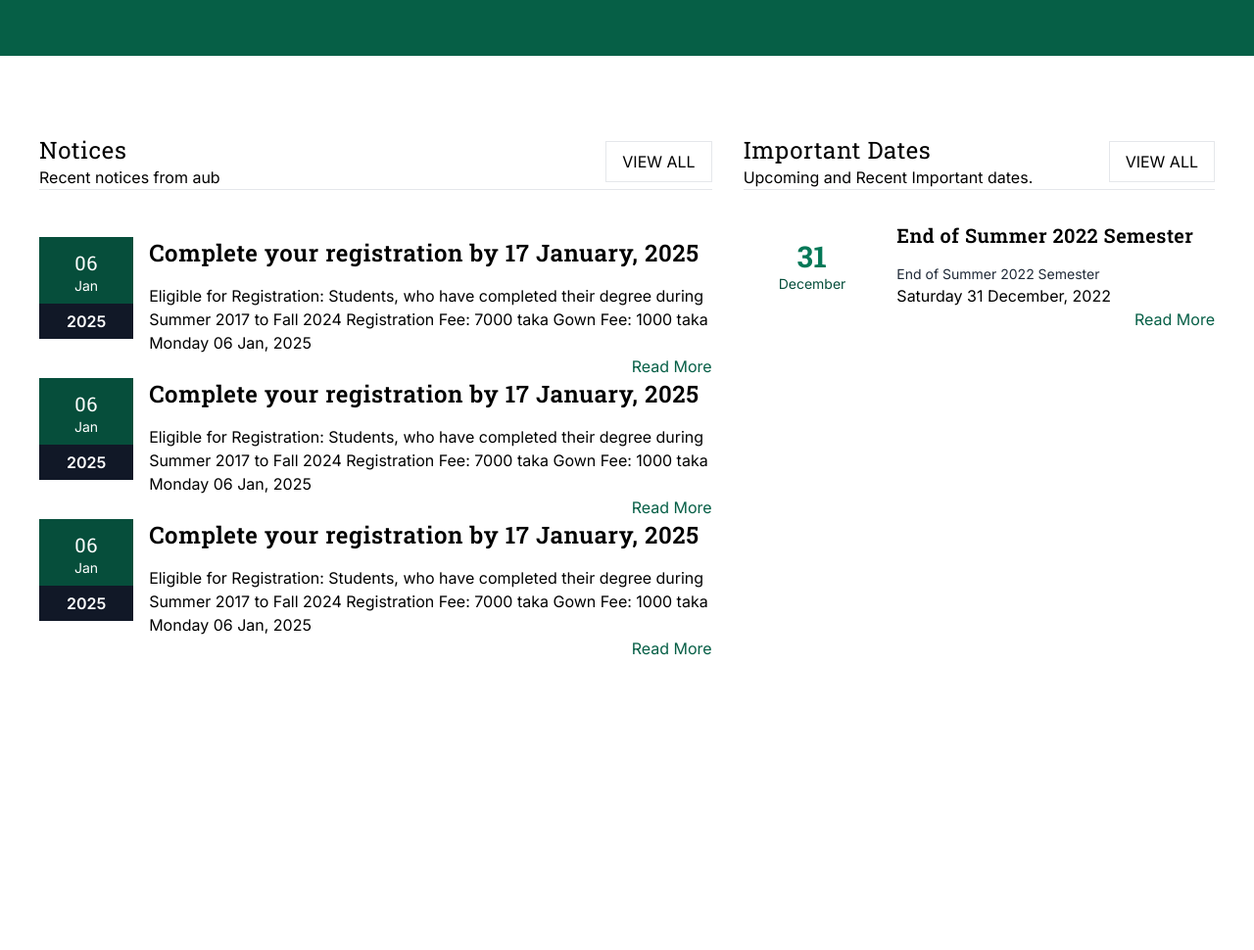
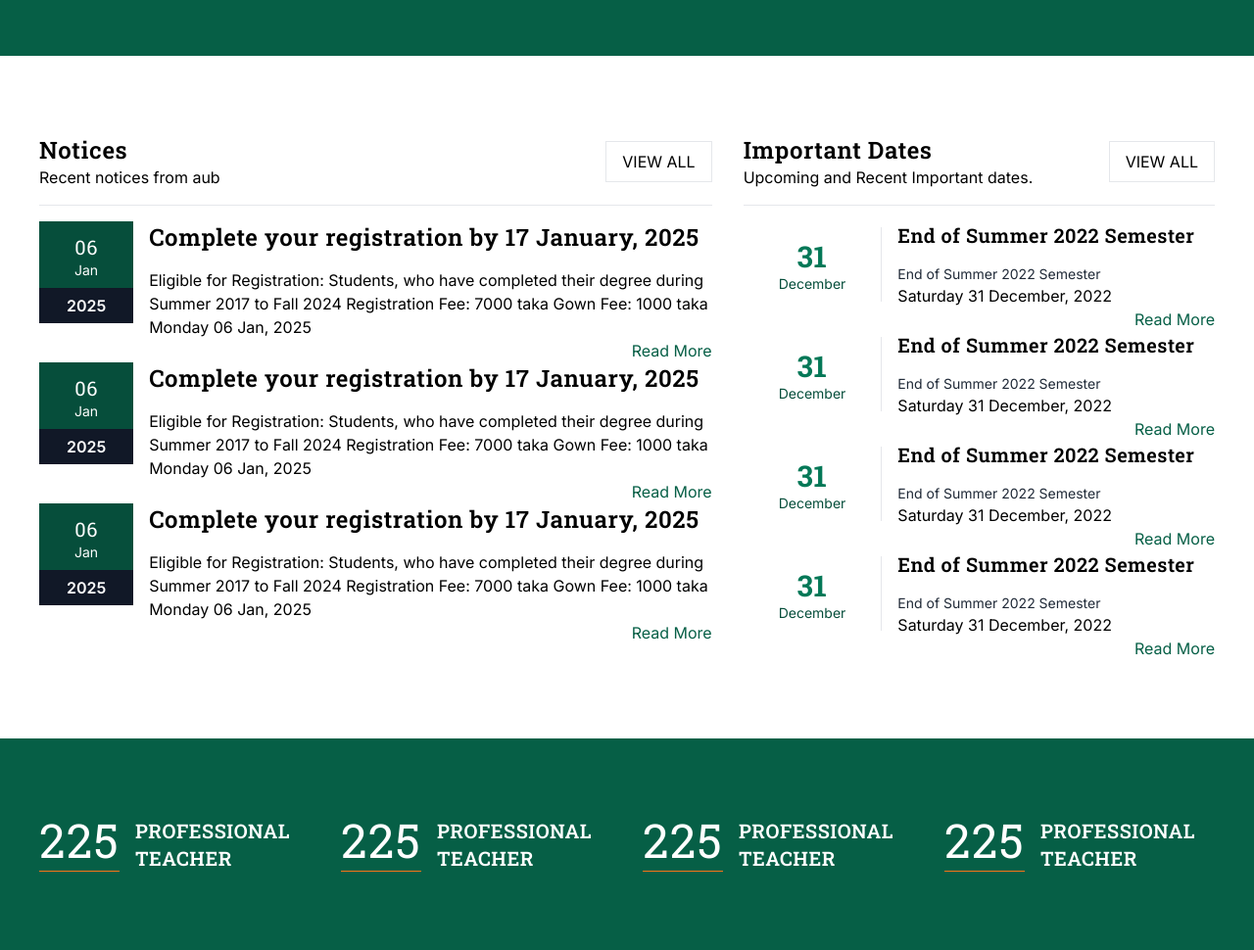
Before and after one commit to torikulse/AUB-CLONE, a plain HTML site: page index.html in a window 1280 px wide. Shown: the part 3440-4410 px from the top of the page at 98% size. Before the commit the page ends 4194 px from the top, so only its background shows below. Drawn offline with nearby package versions, Linux system fonts and the light colour scheme.

Commit message:
count bar

```diff
--- a/index.html
+++ b/index.html
@@ -729,15 +729,15 @@
         class="container mx-auto grid max-w-[1200px] grid-cols-12 gap-8 py-20"
       >
         <div class="col-span-7">
-          <div class="flex items-center justify-between">
+          <div class="flex items-center justify-between mb-4">
             <div>
-              <h1 class="text-2xl">Notices</h1>
+              <h1 class="text-2xl font-semibold">Notices</h1>
               <p>Recent notices from aub</p>
             </div>
             <a class="border px-4 py-2 uppercase" href="">View all</a>
           </div>
-          <hr class="py-6" />
-          <div>
+          <hr />
+          <div class="mt-4">
             <!-- notice card -->
             <div>
               <div class="flex gap-4">
@@ -837,20 +837,19 @@
           </div>
         </div>
         <div class="col-span-5">
-          <div class="flex items-center justify-between">
+          <div class="flex items-center justify-between mb-4">
             <div>
-              <h1 class="text-2xl">Important Dates</h1>
+              <h1 class="text-2xl font-semibold">Important Dates</h1>
               <p>Upcoming and Recent Important dates.</p>
             </div>
             <a class="border px-4 py-2 uppercase" href="">View all</a>
           </div>
-          <hr class="py-4" />
+          <hr/>
           <div>
-            <!-- notice card -->
-            <div>
-              <div class="flex gap-4 items-center">
-
-                  <div class="px-9 pb-2 pt-3">
+            <!-- right card -->
+            <div class="mt-4">
+              <div class="flex items-center gap-4">
+                <div class="border-r px-9 pb-2 pt-3">
                   <h3 class="text-center text-3xl font-bold text-emerald-700">
                     31
                   </h3>
@@ -863,7 +862,87 @@
                   <h1 class="mb-4 text-xl font-semibold">
                     End of Summer 2022 Semester
                   </h1>
-                  <p class="text-gray-800 text-sm">End of Summer 2022 Semester</p>
+                  <p class="text-sm text-gray-800">
+                    End of Summer 2022 Semester
+                  </p>
+                  <p>Saturday 31 December, 2022</p>
+                </div>
+              </div>
+              <div class="text-end">
+                <a href="" class="text-emerald-800">Read More</a>
+              </div>
+            </div>
+            <!-- right card -->
+            <div>
+              <div class="flex items-center gap-4">
+                <div class="border-r px-9 pb-2 pt-3">
+                  <h3 class="text-center text-3xl font-bold text-emerald-700">
+                    31
+                  </h3>
+                  <span class="block text-center text-sm text-emerald-900"
+                    >December</span
+                  >
+                </div>
+
+                <div>
+                  <h1 class="mb-4 text-xl font-semibold">
+                    End of Summer 2022 Semester
+                  </h1>
+                  <p class="text-sm text-gray-800">
+                    End of Summer 2022 Semester
+                  </p>
+                  <p>Saturday 31 December, 2022</p>
+                </div>
+              </div>
+              <div class="text-end">
+                <a href="" class="text-emerald-800">Read More</a>
+              </div>
+            </div>
+            <!-- right card -->
+            <div>
+              <div class="flex items-center gap-4">
+                <div class="border-r px-9 pb-2 pt-3">
+                  <h3 class="text-center text-3xl font-bold text-emerald-700">
+                    31
+                  </h3>
+                  <span class="block text-center text-sm text-emerald-900"
+                    >December</span
+                  >
+                </div>
+
+                <div>
+                  <h1 class="mb-4 text-xl font-semibold">
+                    End of Summer 2022 Semester
+                  </h1>
+                  <p class="text-sm text-gray-800">
+                    End of Summer 2022 Semester
+                  </p>
+                  <p>Saturday 31 December, 2022</p>
+                </div>
+              </div>
+              <div class="text-end">
+                <a href="" class="text-emerald-800">Read More</a>
+              </div>
+            </div>
+            <!-- right card -->
+            <div>
+              <div class="flex items-center gap-4">
+                <div class="border-r px-9 pb-2 pt-3">
+                  <h3 class="text-center text-3xl font-bold text-emerald-700">
+                    31
+                  </h3>
+                  <span class="block text-center text-sm text-emerald-900"
+                    >December</span
+                  >
+                </div>
+
+                <div>
+                  <h1 class="mb-4 text-xl font-semibold">
+                    End of Summer 2022 Semester
+                  </h1>
+                  <p class="text-sm text-gray-800">
+                    End of Summer 2022 Semester
+                  </p>
                   <p>Saturday 31 December, 2022</p>
                 </div>
               </div>
@@ -875,5 +954,28 @@
         </div>
       </div>
     </section>
+
+    <section class="bg-emerald-800">
+      <div
+        class="container mx-auto flex max-w-[1200px] py-20 items-center justify-between gap-8"
+      >
+        <div class="flex gap-4 text-white">
+          <h1 class="border-b border-orange-500 text-5xl">225</h1>
+          <h1 class=" text-xl font-semibold">PROFESSIONAL TEACHER</h1>
+        </div>
+        <div class="flex gap-4 text-white">
+          <h1 class="border-b border-orange-500 text-5xl">225</h1>
+          <h1 class=" text-xl font-semibold">PROFESSIONAL TEACHER</h1>
+        </div>
+        <div class="flex gap-4 text-white">
+          <h1 class="border-b border-orange-500 text-5xl">225</h1>
+          <h1 class=" text-xl font-semibold">PROFESSIONAL TEACHER</h1>
+        </div>
+        <div class="flex gap-4 text-white">
+          <h1 class="border-b border-orange-500 text-5xl">225</h1>
+          <h1 class=" text-xl font-semibold">PROFESSIONAL TEACHER</h1>
+        </div>
+      </div>
+    </section>
   </body>
 </html>
```
Lines whose indentation alone changed are shown as unchanged.
